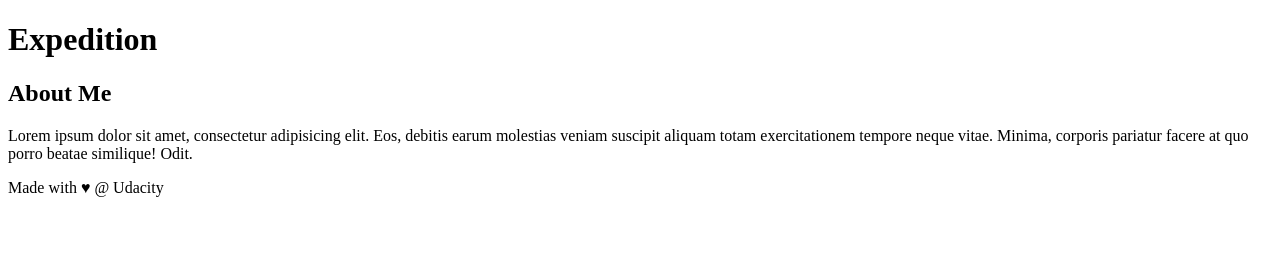
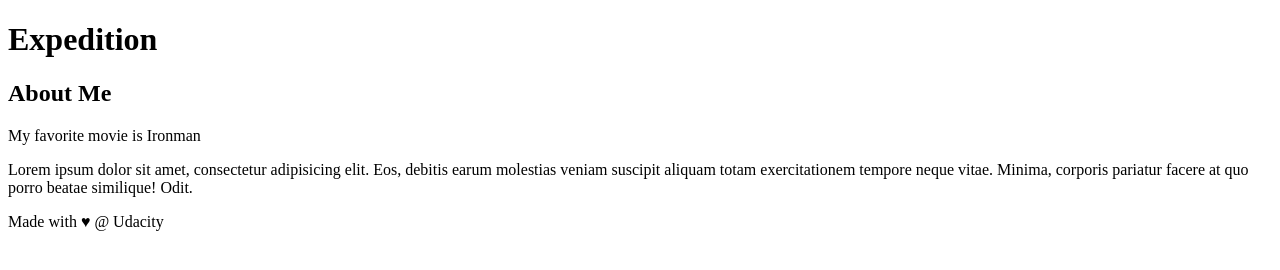
Before and after one commit to PreethamRavula/Udacity-Version-control, a plain HTML site: page index.html in a window 1280 px wide. Drawn offline with Linux system fonts and the light colour scheme.

Commit message:
Added my favorite movie in aside element

```diff
--- a/index.html
+++ b/index.html
@@ -22,7 +22,7 @@
 <!-- start of new content -->
 <aside>
     <h2>About Me</h2>
-
+    <p> My favorite movie is Ironman</p>
     <p>Lorem ipsum dolor sit amet, consectetur adipisicing elit. Eos, debitis earum molestias veniam suscipit aliquam totam exercitationem tempore neque vitae. Minima, corporis pariatur facere at quo porro beatae similique! Odit.</p>
 </aside>
 <!-- end of new content -->
```
